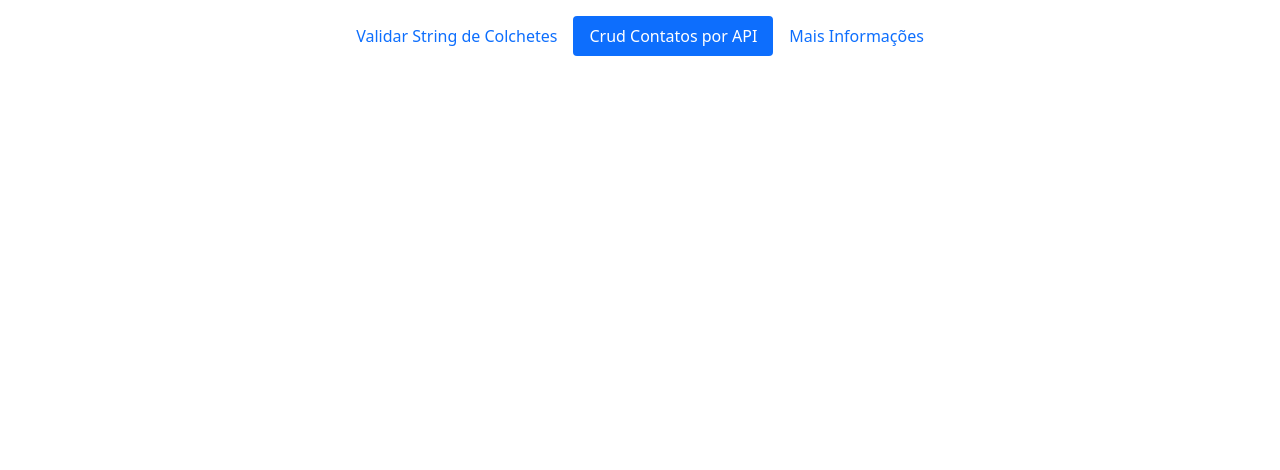
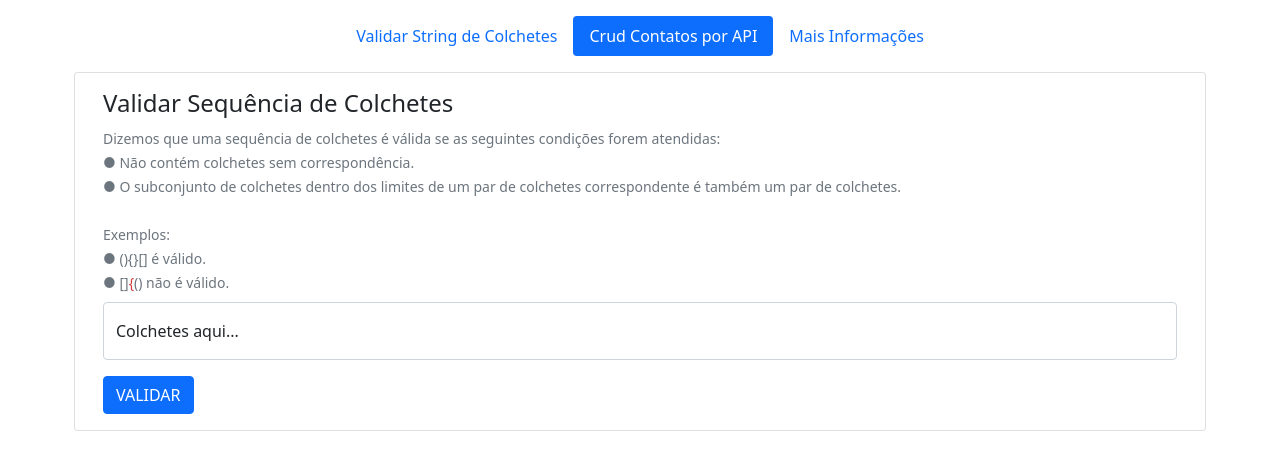
Before and after one commit to SamTecDev7/teste-php, a PHP site: page / in a window 1280 px wide, after a click on "Crud Contatos por API". Shown: the top 470 px of the page. Run offline with PHP 8.4, Linux system fonts and the light colour scheme; some libraries are stand-ins or nearby versions.

Commit message:
implementacao da validacao do input colchetes

```diff
--- a/app/View/testeValidacao.php
+++ b/app/View/testeValidacao.php
@@ -50,7 +50,27 @@
             </div>
             <div class="tab-pane fade" id="pills-profile" role="tabpanel" aria-labelledby="pills-profile-tab">
                 <div class="row">
+                <div class="card">
+                        <div class="card-body">
+                            <div class="card-title">
+                                <h4>Validar Sequência de Colchetes</h4>
+                                <span class="text-muted font-14px">Dizemos que uma sequência de colchetes é válida se as seguintes condições forem atendidas:<br>
+                                    ● Não contém colchetes sem correspondência.<br>
+                                    ● O subconjunto de colchetes dentro dos limites de um par de colchetes correspondente é
+                                    também um par de colchetes.<br><br>
 
+                                    Exemplos:<br>
+                                    ● (){}[] é válido.<br>
+                                    ● []<span class="text-red">{</span>() não é válido.
+                                </span>
+                            </div>
+                            <div class="form-floating mb-3">
+                                <input type="text" class="form-control" id="colchetes" placeholder="({[]})">
+                                <label for="colchetes">Colchetes aqui...</label>
+                            </div>
+                            <button id="btnSubmit" class="btn btn-primary">VALIDAR</button>
+                        </div>
+                    </div>
                 </div>
             </div>
             <div class="tab-pane fade" id="pills-contact" role="tabpanel" aria-labelledby="pills-contact-tab">
```
Also changed, not shown: public/assets/js/script.js.
